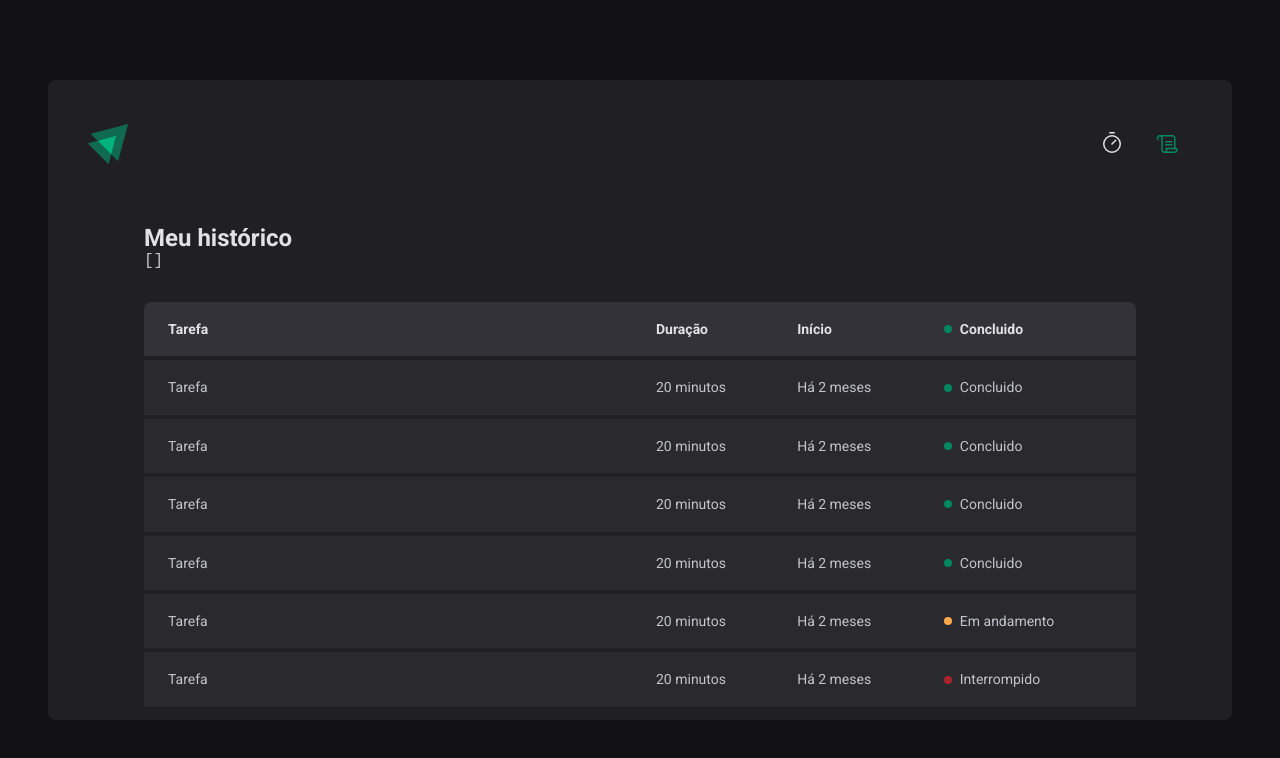
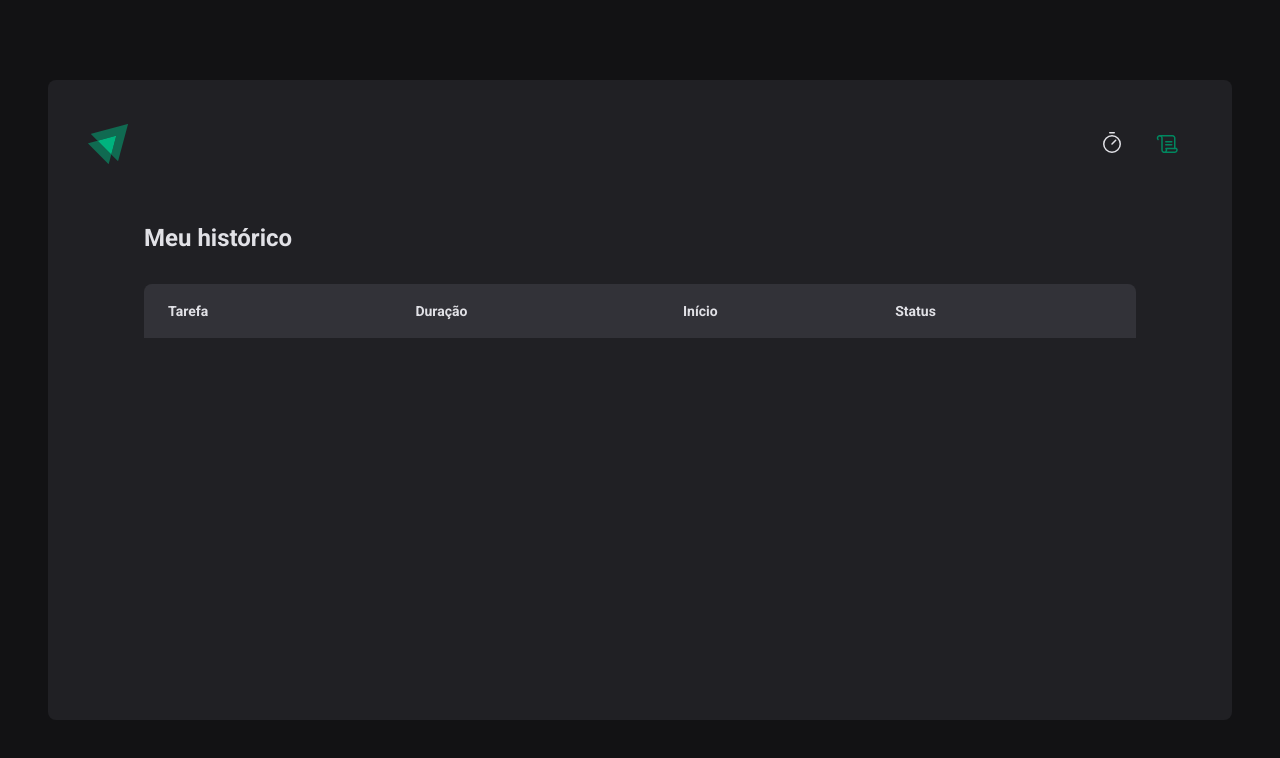
Before and after one commit to RafahOlive/pomodoro-timer, a React (Vite) app: page /history in a window 1280 px wide. Shown: the top 758 px of the page. Built offline with nearby package versions, Linux system fonts and the light colour scheme.

Commit message:
Configurado tabela de historico de tarefas

```diff
--- a/src/contexts/CyclesContext.tsx
+++ b/src/contexts/CyclesContext.tsx
@@ -69,8 +69,6 @@
     setCycles((state) => [...state, newCycle])
     setActiveCycleId(id)
     setAmountSecondsPassed(0)
-
-    // reset()
   }
 
   function interruptCurrentCycle() {
--- a/src/pages/History/index.tsx
+++ b/src/pages/History/index.tsx
@@ -1,4 +1,6 @@
 import { useContext } from 'react'
+import { formatDistanceToNow } from 'date-fns'
+import ptBR from 'date-fns/locale/pt-BR'
 import { CyclesContext } from '../../contexts/CyclesContext'
 import { HistoryContainer, HistoryList, Status } from './styles'
 
@@ -8,8 +10,6 @@
     <HistoryContainer>
       <h1>Meu histórico</h1>
 
-      <pre>{JSON.stringify(cycles, null, 2)}</pre>
-
       <HistoryList>
         <table>
           <thead>
@@ -17,60 +17,37 @@
               <th>Tarefa</th>
               <th>Duração</th>
               <th>Início</th>
-              <th>
-                <Status statusColor="green">Concluido</Status>
-              </th>
+              <th>Status</th>
             </tr>
           </thead>
           <tbody>
-            <tr>
-              <td>Tarefa</td>
-              <td>20 minutos</td>
-              <td>Há 2 meses</td>
-              <td>
-                <Status statusColor="green">Concluido</Status>
-              </td>
-            </tr>
-            <tr>
-              <td>Tarefa</td>
-              <td>20 minutos</td>
-              <td>Há 2 meses</td>
-              <td>
-                <Status statusColor="green">Concluido</Status>
-              </td>
-            </tr>
-            <tr>
-              <td>Tarefa</td>
-              <td>20 minutos</td>
-              <td>Há 2 meses</td>
-              <td>
-                <Status statusColor="green">Concluido</Status>
-              </td>
-            </tr>
-            <tr>
-              <td>Tarefa</td>
-              <td>20 minutos</td>
-              <td>Há 2 meses</td>
-              <td>
-                <Status statusColor="green">Concluido</Status>
-              </td>
-            </tr>
-            <tr>
-              <td>Tarefa</td>
-              <td>20 minutos</td>
-              <td>Há 2 meses</td>
-              <td>
-                <Status statusColor="yellow">Em andamento</Status>
-              </td>
-            </tr>
-            <tr>
-              <td>Tarefa</td>
-              <td>20 minutos</td>
-              <td>Há 2 meses</td>
-              <td>
-                <Status statusColor="red">Interrompido</Status>
-              </td>
-            </tr>
+            {cycles.map((cycle) => {
+              return (
+                <tr key={cycle.id}>
+                  <td>{cycle.task}</td>
+                  <td>{cycle.minutesAmount} minutos</td>
+                  <td>
+                    {formatDistanceToNow(cycle.startDate, {
+                      addSuffix: true,
+                      locale: ptBR,
+                    })}
+                  </td>
+                  <td>
+                    {cycle.finishedDate && (
+                      <Status statusColor="green">Concluido</Status>
+                    )}
+
+                    {cycle.interruptedDate && (
+                      <Status statusColor="red">Interrompido</Status>
+                    )}
+
+                    {!cycle.finishedDate && !cycle.interruptedDate && (
+                      <Status statusColor="yellow">Em andamento</Status>
+                    )}
+                  </td>
+                </tr>
+              )
+            })}
           </tbody>
         </table>
       </HistoryList>
--- a/src/pages/Home/index.tsx
+++ b/src/pages/Home/index.tsx
@@ -33,14 +33,19 @@
     },
   })
 
-  const { handleSubmit, watch /* reset */ } = newCycleForm
+  const { handleSubmit, watch, reset } = newCycleForm
+
+  function handleCreateNewCycle(data: NewCycleFormData) {
+    createNewCycle(data)
+    reset()
+  }
 
   const task = watch('task')
   const isSubmitDisabled = !task
 
   return (
     <HomeContainer>
-      <form onSubmit={handleSubmit(createNewCycle)} action="">
+      <form onSubmit={handleSubmit(handleCreateNewCycle)} action="">
         <FormProvider {...newCycleForm}>
           <NewCycleform />
         </FormProvider>
```
